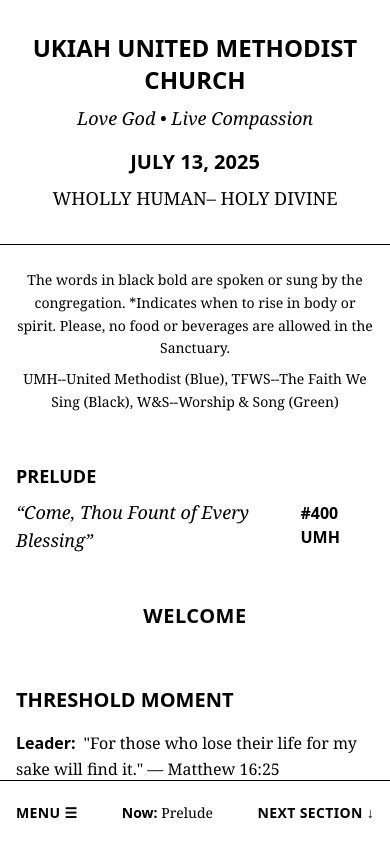
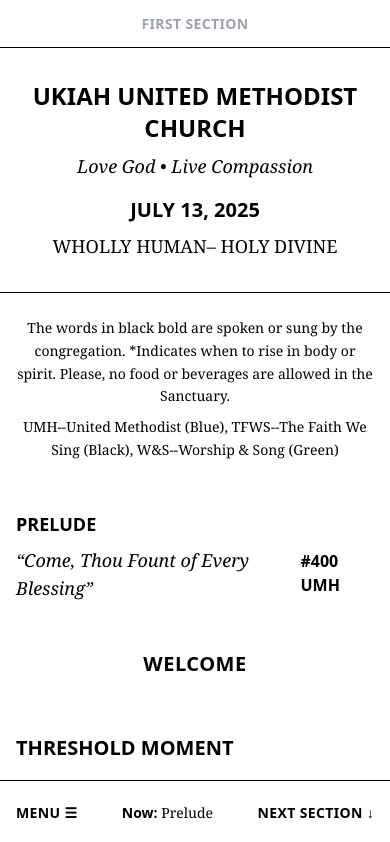
Before and after one commit to samuelmholley1/bulletin.ukiahumc.org, a Next.js app: page /2025-07-13 in a window 390 px wide. Shown: the top 842 px of the page. Built offline with nearby package versions, Linux system fonts and the light colour scheme.

Commit message:
Add comprehensive README, fix hamburger menu scrolling, and add persistent header with Previous Section button

```diff
--- a/src/app/[date]/BulletinContent.tsx
+++ b/src/app/[date]/BulletinContent.tsx
@@ -2,6 +2,7 @@
 
 import { useState } from 'react'
 import HudFooter from '@/components/HudFooter'
+import HudHeader from '@/components/HudHeader'
 import TableOfContents from '@/components/TableOfContents'
 import useScrollSpy from '@/hooks/useScrollSpy'
 import SectionTitle from '@/components/bulletin/SectionTitle'
@@ -80,7 +81,13 @@
   }
 
   return (
-    <div className="bg-white text-black dark:bg-black dark:text-white font-serif min-h-screen pb-20">
+    <div className="bg-white text-black dark:bg-black dark:text-white font-serif min-h-screen pb-20 pt-12">
+      {/* HUD Header */}
+      <HudHeader
+        activeSectionId={activeSectionId}
+        serviceOrder={bulletinData.serviceOrder}
+      />
+
       {/* Slide-out menu */}
       <TableOfContents
         isOpen={isMenuOpen}
--- /dev/null
+++ b/src/components/HudHeader.tsx
@@ -0,0 +1,46 @@
+'use client'
+
+interface HudHeaderProps {
+  activeSectionId: string
+  serviceOrder: Array<{
+    id: string
+    title: string
+    [key: string]: any
+  }>
+}
+
+export default function HudHeader({ activeSectionId, serviceOrder }: HudHeaderProps) {
+  // Find current section and previous section
+  const currentIndex = serviceOrder.findIndex(section => section.id === activeSectionId)
+  const isFirstSection = currentIndex <= 0
+  const previousSection = currentIndex > 0 ? serviceOrder[currentIndex - 1] : null
+
+  const scrollToPrevious = () => {
+    if (previousSection) {
+      const element = document.getElementById(previousSection.id)
+      if (element) {
+        element.scrollIntoView({ behavior: 'smooth', block: 'start' })
+      }
+    }
+  }
+
+  return (
+    <header className="fixed top-0 left-0 right-0 h-12 bg-white dark:bg-black border-b border-black dark:border-white z-40 hud-header" data-print-hidden>
+      <div className="h-full flex items-center justify-center px-4">
+        {/* Previous Section Button */}
+        <button
+          onClick={scrollToPrevious}
+          disabled={isFirstSection}
+          aria-label="Go to previous section"
+          className={`font-sans font-bold uppercase tracking-wide text-sm ${
+            !isFirstSection
+              ? 'text-black dark:text-white'
+              : 'text-gray-400 cursor-not-allowed'
+          }`}
+        >
+          {isFirstSection ? 'First Section' : 'Previous Section ↑'}
+        </button>
+      </div>
+    </header>
+  )
+}
--- a/src/components/TableOfContents.tsx
+++ b/src/components/TableOfContents.tsx
@@ -39,7 +39,7 @@
 
       {/* Slide-out menu */}
       <div
-        className={`fixed top-0 left-0 h-full w-80 bg-white dark:bg-black border-r border-black dark:border-white z-50 transform transition-transform duration-300 table-of-contents ${
+        className={`fixed top-0 left-0 h-full w-80 bg-white dark:bg-black border-r border-black dark:border-white z-50 transform transition-transform duration-300 table-of-contents flex flex-col ${
           isOpen ? 'translate-x-0' : '-translate-x-full'
         }`}
         role="dialog"
@@ -49,9 +49,9 @@
         tabIndex={-1}
         data-print-hidden
       >
-        <div className="p-6">
-          {/* Header */}
-          <div className="flex justify-between items-center mb-6 border-b border-black dark:border-white pb-4">
+        {/* Fixed Header */}
+        <div className="flex-shrink-0 p-6 pb-4">
+          <div className="flex justify-between items-center border-b border-black dark:border-white pb-4">
             <h2 className="text-lg font-sans font-bold text-black dark:text-white uppercase">
               Table of Contents
             </h2>
@@ -62,9 +62,12 @@
               ×
             </button>
           </div>
+        </div>
 
+        {/* Scrollable Content */}
+        <div className="flex-1 overflow-y-auto px-6">
           {/* Service Order Links */}
-          <nav className="space-y-3 mb-8">
+          <nav className="space-y-3 pb-6">
             {serviceOrder.map((section, index) => (
               <button
                 key={section.id}
@@ -75,9 +78,10 @@
               </button>
             ))}
           </nav>
+        </div>
 
-          {/* Archive Link */}
-          <div className="border-t border-black dark:border-white pt-4">
+        {/* Fixed Archive Link at Bottom */}
+        <div className="flex-shrink-0 p-6 pt-4 border-t border-black dark:border-white">
           <a
             href="/archive"
             className="font-sans font-bold text-black dark:text-white uppercase tracking-wide text-sm hover:underline"
@@ -86,7 +90,6 @@
           </a>
         </div>
       </div>
-      </div>
     </>
   )
 }
--- a/src/styles/print.css
+++ b/src/styles/print.css
@@ -2,6 +2,7 @@
 @media print {
   /* Hide interactive elements during printing */
   .hud-footer,
+  .hud-header,
   [data-print-hidden] {
     display: none !important;
   }
```
Also changed, not shown: 1 other file (tests, documents, lock files or other folders). Lines whose indentation alone changed are shown as unchanged.
